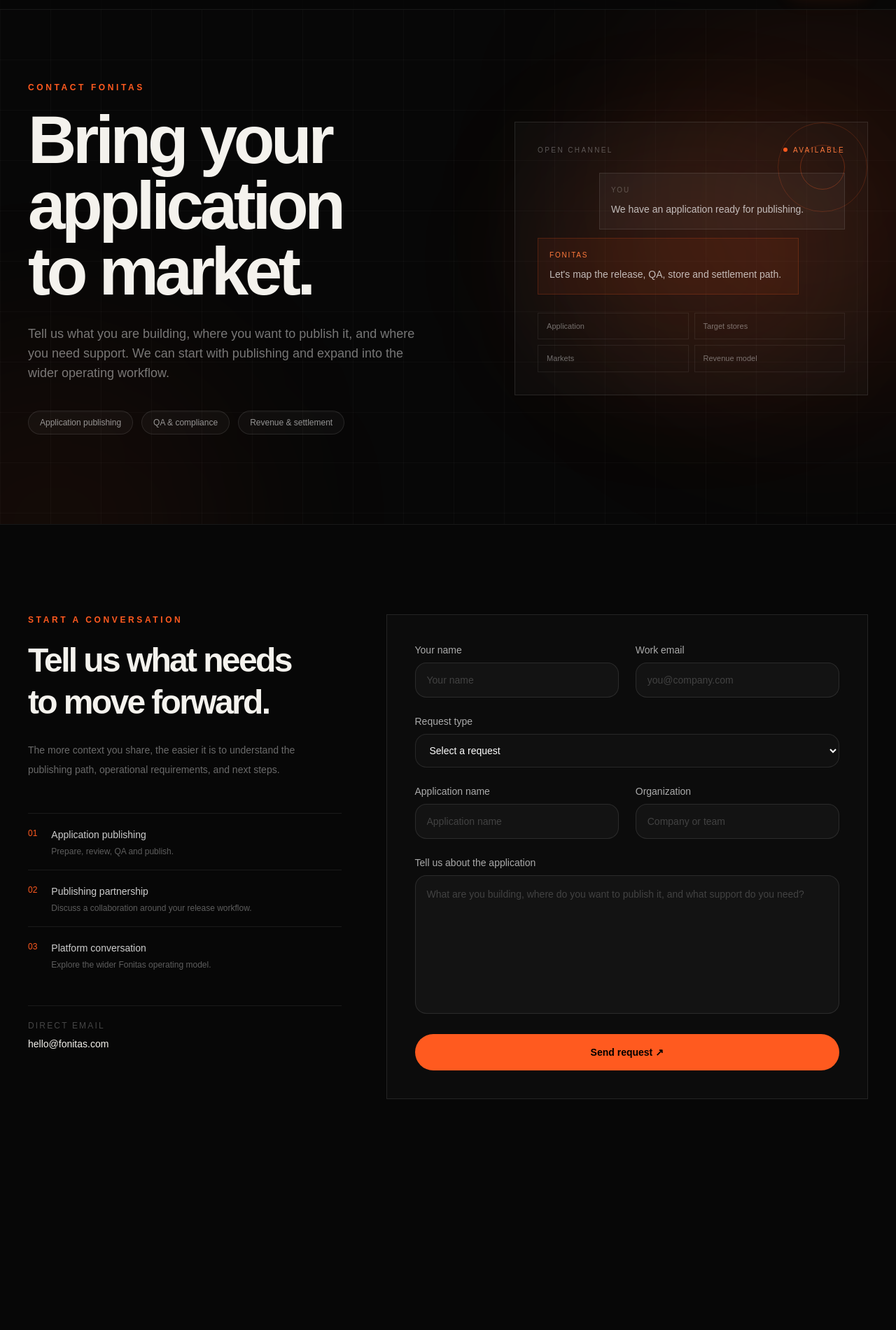
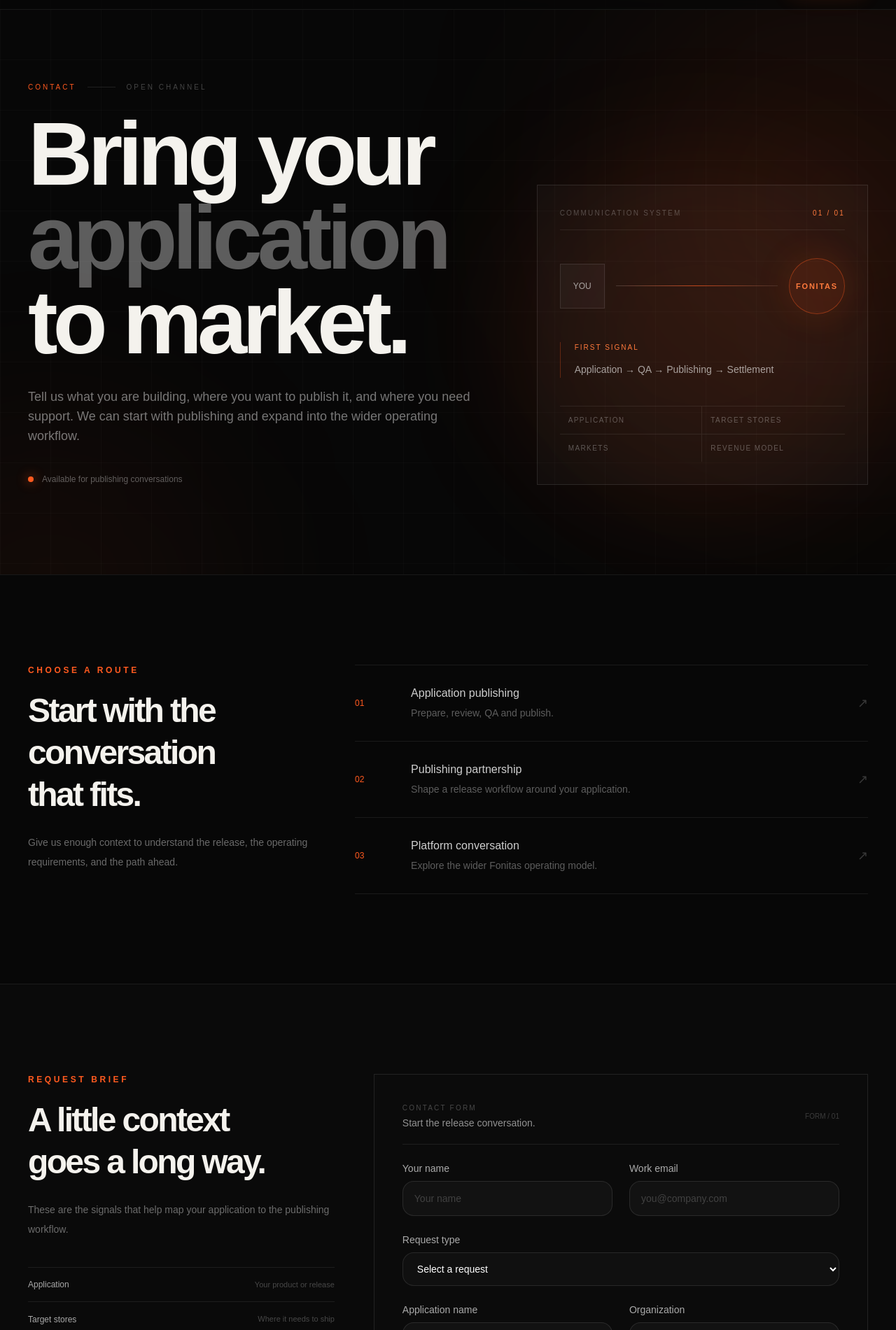
Before and after one commit to mohamad-es/Fonitas-website, a Next.js app: page /contact in a window 1280 px wide. Shown: the part 59-1960 px from the top of the page at 70% size. Before the commit the page ends 1758 px from the top, so only its background shows below. Built offline with nearby package versions, Linux system fonts and the light colour scheme.

Commit message:
Redesign contact page as communication intake experience

```diff
--- a/components/contact/contact-page.tsx
+++ b/components/contact/contact-page.tsx
@@ -8,6 +8,19 @@ const requestTypes = [
   "Ask about the platform",
   "Other",
 ];
+
+const routes = [
+  ["01", "Application publishing", "Prepare, review, QA and publish."],
+  ["02", "Publishing partnership", "Shape a release workflow around your application."],
+  ["03", "Platform conversation", "Explore the wider Fonitas operating model."],
+] as const;
+
+const briefItems = [
+  ["Application", "Your product or release"],
+  ["Target stores", "Where it needs to ship"],
+  ["Markets", "Where users will access it"],
+  ["Revenue model", "How the application earns"],
+] as const;
 
 export function ContactPage() {
   const [submitted, setSubmitted] = useState(false);
@@ -20,70 +33,73 @@ export function ContactPage() {
   return (
     <main className="bg-[#070707] text-[#f4f2ed]">
       <section className="relative overflow-hidden border-b border-white/[0.07] pt-36 pb-24 lg:pt-44 lg:pb-32">
-        <div className="absolute inset-0 grid-bg opacity-30" />
-        <div className="absolute -right-40 top-16 h-[560px] w-[560px] rounded-full bg-[#ff5a1f]/10 blur-[130px]" />
-        <div className="absolute left-[-180px] bottom-[-260px] h-[520px] w-[520px] rounded-full bg-[#ff5a1f]/[0.06] blur-[130px]" />
+        <div className="absolute inset-0 grid-bg opacity-25" />
+        <div className="absolute -right-56 top-8 h-[620px] w-[620px] rounded-full bg-[#ff5a1f]/10 blur-[140px]" />
+        <div className="absolute -left-48 bottom-[-280px] h-[520px] w-[520px] rounded-full bg-[#ff5a1f]/[0.05] blur-[130px]" />
 
-        <div className="relative mx-auto grid max-w-[1400px] gap-16 px-6 lg:grid-cols-[1fr_.8fr] lg:items-center lg:px-10">
+        <div className="relative mx-auto grid max-w-[1400px] gap-16 px-6 lg:grid-cols-[1.05fr_.75fr] lg:items-end lg:px-10">
           <div>
-            <p className="reveal-up mb-5 text-xs font-semibold uppercase tracking-[0.3em] text-[#ff5a1f]">
-              Contact Fonitas
-            </p>
-            <h1 className="reveal-up reveal-delay-1 font-display max-w-4xl text-5xl font-semibold leading-[.98] sm:text-6xl lg:text-8xl">
-              Bring your application to market.
+            <div className="flex items-center gap-4 text-[10px] uppercase tracking-[0.3em] text-white/25">
+              <span className="text-[#ff5a1f]">Contact</span>
+              <span className="h-px w-10 bg-white/10" />
+              <span>Open channel</span>
+            </div>
+
+            <h1 className="reveal-up reveal-delay-1 font-display mt-7 max-w-5xl text-5xl font-semibold leading-[.94] sm:text-7xl lg:text-[8rem]">
+              Bring your
+              <br />
+              <span className="text-white/35">application</span> to market.
             </h1>
-            <p className="reveal-up reveal-delay-2 mt-7 max-w-xl text-base leading-7 text-white/45 sm:text-lg">
-              Tell us what you are building, where you want to publish it, and
-              where you need support. We can start with publishing and expand
-              into the wider operating workflow.
+
+            <p className="reveal-up reveal-delay-2 mt-8 max-w-2xl text-base leading-7 text-white/45 sm:text-lg">
+              Tell us what you are building, where you want to publish it,
+              and where you need support. We can start with publishing and
+              expand into the wider operating workflow.
             </p>
 
-            <div className="reveal-up reveal-delay-3 mt-10 flex flex-wrap gap-3">
-              <span className="rounded-full border border-white/10 bg-white/[0.03] px-4 py-2 text-xs text-white/55">
-                Application publishing
-              </span>
-              <span className="rounded-full border border-white/10 bg-white/[0.03] px-4 py-2 text-xs text-white/55">
-                QA & compliance
-              </span>
-              <span className="rounded-full border border-white/10 bg-white/[0.03] px-4 py-2 text-xs text-white/55">
-                Revenue & settlement
-              </span>
+            <div className="mt-10 flex items-center gap-3 text-xs text-white/35">
+              <span className="flex h-2 w-2 rounded-full bg-[#ff5a1f] shadow-[0_0_16px_rgba(255,90,31,.8)]" />
+              Available for publishing conversations
             </div>
           </div>
 
-          <div className="relative mx-auto w-full max-w-[520px]">
-            <div className="absolute inset-8 rounded-full bg-[#ff5a1f]/10 blur-[90px]" />
-            <div className="relative min-h-[390px] overflow-hidden border border-white/10 bg-white/[0.025] p-6 sm:p-8">
-              <div className="absolute right-0 top-0 h-32 w-32 rounded-full border border-[#ff5a1f]/20" />
-              <div className="absolute right-8 top-8 h-16 w-16 rounded-full border border-[#ff5a1f]/30" />
-
-              <div className="relative flex h-full min-h-[325px] flex-col justify-between">
-                <div className="flex items-center justify-between text-[10px] uppercase tracking-[0.24em] text-white/30">
-                  <span>Open channel</span>
-                  <span className="flex items-center gap-2 text-[#ff7a3d]">
-                    <span className="h-1.5 w-1.5 rounded-full bg-[#ff5a1f]" />
-                    Available
-                  </span>
+          <div className="relative">
+            <div className="absolute -inset-8 rounded-full bg-[#ff5a1f]/10 blur-[90px]" />
+            <div className="relative border border-white/10 bg-white/[0.025] p-6 sm:p-8">
+              <div className="flex items-center justify-between border-b border-white/[0.08] pb-4 text-[10px] uppercase tracking-[0.22em]">
+                <span className="text-white/25">Communication system</span>
+                <span className="text-[#ff7a3d]">01 / 01</span>
               </div>
 
-                <div className="space-y-3">
-                  <div className="ml-auto max-w-[80%] border border-white/10 bg-white/[0.04] p-4">
-                    <p className="text-[10px] uppercase tracking-[0.18em] text-white/25">You</p>
-                    <p className="mt-2 text-sm leading-6 text-white/70">
-                      We have an application ready for publishing.
+              <div className="py-10">
+                <div className="flex items-center gap-4">
+                  <div className="flex h-16 w-16 items-center justify-center border border-white/10 bg-white/[0.035] text-xs text-white/60">
+                    YOU
+                  </div>
+                  <div className="h-px flex-1 bg-gradient-to-r from-white/15 via-[#ff5a1f]/70 to-white/10" />
+                  <div className="relative flex h-20 w-20 items-center justify-center rounded-full border border-[#ff5a1f]/40 bg-[#ff5a1f]/10 text-[11px] font-semibold tracking-[0.16em] text-[#ff7a3d] shadow-[0_0_50px_rgba(255,90,31,.15)]">
+                    FONITAS
+                  </div>
+                </div>
+
+                <div className="mt-10 border-l border-[#ff5a1f]/30 pl-5">
+                  <p className="text-[10px] uppercase tracking-[0.2em] text-[#ff7a3d]">
+                    First signal
                   </p>
-                  </div>
-                  <div className="max-w-[85%] border border-[#ff5a1f]/20 bg-[#ff5a1f]/[0.07] p-4">
-                    <p className="text-[10px] uppercase tracking-[0.18em] text-[#ff7a3d]">Fonitas</p>
-                    <p className="mt-2 text-sm leading-6 text-white/70">
-                      Let&apos;s map the release, QA, store and settlement path.
+                  <p className="mt-3 text-sm leading-6 text-white/60">
+                    Application → QA → Publishing → Settlement
                   </p>
                 </div>
               </div>
 
-                <div className="grid grid-cols-2 gap-2">
-                  {["Application", "Target stores", "Markets", "Revenue model"].map((item) => (
-                    <div key={item} className="border border-white/[0.07] px-3 py-2.5 text-[11px] text-white/40">
+              <div className="grid grid-cols-2 border-t border-white/[0.08]">
+                {["Application", "Target stores", "Markets", "Revenue model"].map((item, index) => (
+                  <div
+                    key={item}
+                    className={`border-white/[0.08] px-3 py-3 text-[10px] uppercase tracking-[0.14em] text-white/30 ${
+                      index % 2 === 0 ? "border-r" : ""
+                    } ${index < 2 ? "border-b" : ""}`}
+                  >
                     {item}
                   </div>
                 ))}
@@ -91,55 +107,93 @@ export function ContactPage() {
             </div>
           </div>
         </div>
+      </section>
+
+      <section className="mx-auto max-w-[1400px] px-6 py-24 lg:px-10 lg:py-32">
+        <div className="grid gap-16 lg:grid-cols-[.55fr_1fr]">
+          <div>
+            <p className="text-xs font-semibold uppercase tracking-[0.3em] text-[#ff5a1f]">
+              Choose a route
+            </p>
+            <h2 className="font-display mt-5 max-w-md text-4xl font-semibold leading-tight sm:text-5xl">
+              Start with the conversation that fits.
+            </h2>
+            <p className="mt-6 max-w-md text-sm leading-7 text-white/40">
+              Give us enough context to understand the release, the operating
+              requirements, and the path ahead.
+            </p>
+          </div>
+
+          <div className="border-t border-white/[0.08]">
+            {routes.map(([number, title, text]) => (
+              <div
+                key={number}
+                className="group grid gap-5 border-b border-white/[0.08] py-7 sm:grid-cols-[60px_1fr_auto] sm:items-center"
+              >
+                <span className="text-xs text-[#ff5a1f]">{number}</span>
+                <div>
+                  <h3 className="text-base font-medium text-white/80 transition group-hover:text-white">
+                    {title}
+                  </h3>
+                  <p className="mt-1 text-sm leading-6 text-white/35">{text}</p>
+                </div>
+                <span className="text-lg text-white/20 transition group-hover:translate-x-1 group-hover:text-[#ff7a3d]">
+                  ↗
+                </span>
+              </div>
+            ))}
+          </div>
         </div>
       </section>
 
-      <section className="mx-auto grid max-w-[1400px] gap-16 px-6 py-24 lg:grid-cols-[.65fr_1fr] lg:px-10 lg:py-32">
+      <section className="border-y border-white/[0.07] bg-white/[0.012]">
+        <div className="mx-auto grid max-w-[1400px] gap-14 px-6 py-24 lg:grid-cols-[.62fr_1fr] lg:px-10 lg:py-32">
           <div>
             <p className="text-xs font-semibold uppercase tracking-[0.3em] text-[#ff5a1f]">
-            Start a conversation
+              Request brief
             </p>
             <h2 className="font-display mt-5 max-w-md text-4xl font-semibold leading-tight sm:text-5xl">
-            Tell us what needs to move forward.
+              A little context goes a long way.
             </h2>
             <p className="mt-6 max-w-md text-sm leading-7 text-white/40">
-            The more context you share, the easier it is to understand the
-            publishing path, operational requirements, and next steps.
+              These are the signals that help map your application to the
+              publishing workflow.
             </p>
 
-          <div className="mt-12 space-y-4">
-            {[
-              ["01", "Application publishing", "Prepare, review, QA and publish."],
-              ["02", "Publishing partnership", "Discuss a collaboration around your release workflow."],
-              ["03", "Platform conversation", "Explore the wider Fonitas operating model."],
-            ].map(([number, title, text]) => (
-              <div key={number} className="border-t border-white/[0.08] pt-5">
-                <div className="flex gap-5">
-                  <span className="text-xs text-[#ff5a1f]">{number}</span>
-                  <div>
-                    <h3 className="text-sm font-medium text-white/80">{title}</h3>
-                    <p className="mt-1 text-xs leading-5 text-white/35">{text}</p>
-                  </div>
-                </div>
+            <div className="mt-10 space-y-0 border-t border-white/[0.08]">
+              {briefItems.map(([label, detail], index) => (
+                <div key={label} className="flex items-center justify-between gap-5 border-b border-white/[0.08] py-4">
+                  <span className="text-xs text-white/65">{label}</span>
+                  <span className="text-right text-[11px] text-white/25">{detail}</span>
                 </div>
               ))}
             </div>
 
-          <div className="mt-12 border-t border-white/[0.08] pt-5">
-            <p className="text-xs uppercase tracking-[0.18em] text-white/25">Direct email</p>
-            <a href="mailto:hello@fonitas.com" className="mt-2 inline-block text-sm text-white/65 transition hover:text-[#ff7a3d]">
+            <div className="mt-10 border-t border-white/[0.08] pt-5">
+              <p className="text-[10px] uppercase tracking-[0.18em] text-white/25">
+                Direct channel
+              </p>
+              <a
+                href="mailto:hello@fonitas.com"
+                className="mt-2 inline-block text-sm text-white/65 transition hover:text-[#ff7a3d]"
+              >
                 hello@fonitas.com
               </a>
             </div>
           </div>
 
-        <div className="border border-white/10 bg-white/[0.02] p-6 sm:p-8 lg:p-10">
+          <div className="border border-white/10 bg-[#0b0b0b] p-6 sm:p-8 lg:p-10">
             {submitted ? (
-            <div className="flex min-h-[500px] flex-col items-center justify-center text-center">
-              <span className="flex h-14 w-14 items-center justify-center rounded-full border border-[#ff5a1f]/30 bg-[#ff5a1f]/10 text-xl text-[#ff7a3d]">
+              <div className="flex min-h-[520px] flex-col items-center justify-center text-center">
+                <span className="flex h-16 w-16 items-center justify-center rounded-full border border-[#ff5a1f]/30 bg-[#ff5a1f]/10 text-xl text-[#ff7a3d]">
                   ✓
                 </span>
-              <h2 className="font-display mt-6 text-3xl font-semibold">Request received.</h2>
+                <p className="mt-6 text-[10px] uppercase tracking-[0.24em] text-[#ff7a3d]">
+                  Signal received
+                </p>
+                <h2 className="font-display mt-4 text-3xl font-semibold">
+                  Request received.
+                </h2>
                 <p className="mt-4 max-w-sm text-sm leading-6 text-white/40">
                   This form is currently a front-end prototype. No request has
                   been sent to a backend yet.
@@ -154,47 +208,111 @@ export function ContactPage() {
               </div>
             ) : (
               <form onSubmit={handleSubmit} className="space-y-6">
+                <div className="flex items-center justify-between border-b border-white/[0.08] pb-5">
+                  <div>
+                    <p className="text-[10px] uppercase tracking-[0.22em] text-white/25">
+                      Contact form
+                    </p>
+                    <p className="mt-1 text-sm text-white/55">Start the release conversation.</p>
+                  </div>
+                  <span className="text-[10px] text-white/20">FORM / 01</span>
+                </div>
+
                 <div className="grid gap-6 sm:grid-cols-2">
                   <label className="block text-sm text-white/65">
                     Your name
-                  <input name="name" required className="mt-2 w-full rounded-2xl border border-white/10 bg-white/[0.03] px-4 py-3.5 text-sm text-white outline-none transition placeholder:text-white/20 focus:border-[#ff5a1f]/60" placeholder="Your name" />
+                    <input
+                      name="name"
+                      required
+                      className="mt-2 w-full rounded-2xl border border-white/10 bg-white/[0.03] px-4 py-3.5 text-sm text-white outline-none transition placeholder:text-white/20 focus:border-[#ff5a1f]/60"
+                      placeholder="Your name"
+                    />
                   </label>
                   <label className="block text-sm text-white/65">
                     Work email
-                  <input name="email" type="email" required className="mt-2 w-full rounded-2xl border border-white/10 bg-white/[0.03] px-4 py-3.5 text-sm text-white outline-none transition placeholder:text-white/20 focus:border-[#ff5a1f]/60" placeholder="you@company.com" />
+                    <input
+                      name="email"
+                      type="email"
+                      required
+                      className="mt-2 w-full rounded-2xl border border-white/10 bg-white/[0.03] px-4 py-3.5 text-sm text-white outline-none transition placeholder:text-white/20 focus:border-[#ff5a1f]/60"
+                      placeholder="you@company.com"
+                    />
                   </label>
                 </div>
 
                 <label className="block text-sm text-white/65">
                   Request type
-                <select name="requestType" required defaultValue="" className="mt-2 w-full rounded-2xl border border-white/10 bg-[#101010] px-4 py-3.5 text-sm text-white outline-none transition focus:border-[#ff5a1f]/60">
+                  <select
+                    name="requestType"
+                    required
+                    defaultValue=""
+                    className="mt-2 w-full rounded-2xl border border-white/10 bg-[#101010] px-4 py-3.5 text-sm text-white outline-none transition focus:border-[#ff5a1f]/60"
+                  >
                     <option value="" disabled>Select a request</option>
-                  {requestTypes.map((type) => <option key={type}>{type}</option>)}
+                    {requestTypes.map((type) => (
+                      <option key={type}>{type}</option>
+                    ))}
                   </select>
                 </label>
 
                 <div className="grid gap-6 sm:grid-cols-2">
                   <label className="block text-sm text-white/65">
                     Application name
-                  <input name="application" className="mt-2 w-full rounded-2xl border border-white/10 bg-white/[0.03] px-4 py-3.5 text-sm text-white outline-none transition placeholder:text-white/20 focus:border-[#ff5a1f]/60" placeholder="Application name" />
+                    <input
+                      name="application"
+                      className="mt-2 w-full rounded-2xl border border-white/10 bg-white/[0.03] px-4 py-3.5 text-sm text-white outline-none transition placeholder:text-white/20 focus:border-[#ff5a1f]/60"
+                      placeholder="Application name"
+                    />
                   </label>
                   <label className="block text-sm text-white/65">
                     Organization
-                  <input name="organization" className="mt-2 w-full rounded-2xl border border-white/10 bg-white/[0.03] px-4 py-3.5 text-sm text-white outline-none transition placeholder:text-white/20 focus:border-[#ff5a1f]/60" placeholder="Company or team" />
+                    <input
+                      name="organization"
+                      className="mt-2 w-full rounded-2xl border border-white/10 bg-white/[0.03] px-4 py-3.5 text-sm text-white outline-none transition placeholder:text-white/20 focus:border-[#ff5a1f]/60"
+                      placeholder="Company or team"
+                    />
                   </label>
                 </div>
 
                 <label className="block text-sm text-white/65">
-                Tell us about the application
-                <textarea name="message" rows={7} required className="mt-2 w-full resize-none rounded-2xl border border-white/10 bg-white/[0.03] px-4 py-3.5 text-sm leading-6 text-white outline-none transition placeholder:text-white/20 focus:border-[#ff5a1f]/60" placeholder="What are you building, where do you want to publish it, and what support do you need?" />
+                  Publishing needs
+                  <textarea
+                    name="message"
+                    rows={7}
+                    required
+                    className="mt-2 w-full resize-none rounded-2xl border border-white/10 bg-white/[0.03] px-4 py-3.5 text-sm leading-6 text-white outline-none transition placeholder:text-white/20 focus:border-[#ff5a1f]/60"
+                    placeholder="What are you building, where do you want to publish it, and what support do you need?"
+                  />
                 </label>
 
-              <button type="submit" className="w-full rounded-full bg-[#ff5a1f] px-5 py-4 text-sm font-semibold text-black transition hover:bg-[#ff7a3d]">
+                <button
+                  type="submit"
+                  className="w-full rounded-full bg-[#ff5a1f] px-5 py-4 text-sm font-semibold text-black transition hover:bg-[#ff7a3d]"
+                >
                   Send request ↗
                 </button>
               </form>
             )}
           </div>
+        </div>
+      </section>
+
+      <section className="mx-auto max-w-[1400px] px-6 py-20 lg:px-10 lg:py-24">
+        <div className="flex flex-col justify-between gap-8 border-t border-white/[0.08] pt-8 sm:flex-row sm:items-end">
+          <div>
+            <p className="text-xs uppercase tracking-[0.28em] text-white/25">Final channel</p>
+            <h2 className="font-display mt-3 text-3xl font-semibold sm:text-4xl">
+              Start with the release.
+            </h2>
+          </div>
+          <a
+            href="mailto:hello@fonitas.com"
+            className="group inline-flex items-center gap-3 text-sm text-white/60 transition hover:text-white"
+          >
+            hello@fonitas.com
+            <span className="text-[#ff5a1f] transition group-hover:translate-x-1">↗</span>
+          </a>
+        </div>
       </section>
     </main>
   );
```
Lines whose indentation alone changed are shown as unchanged.
